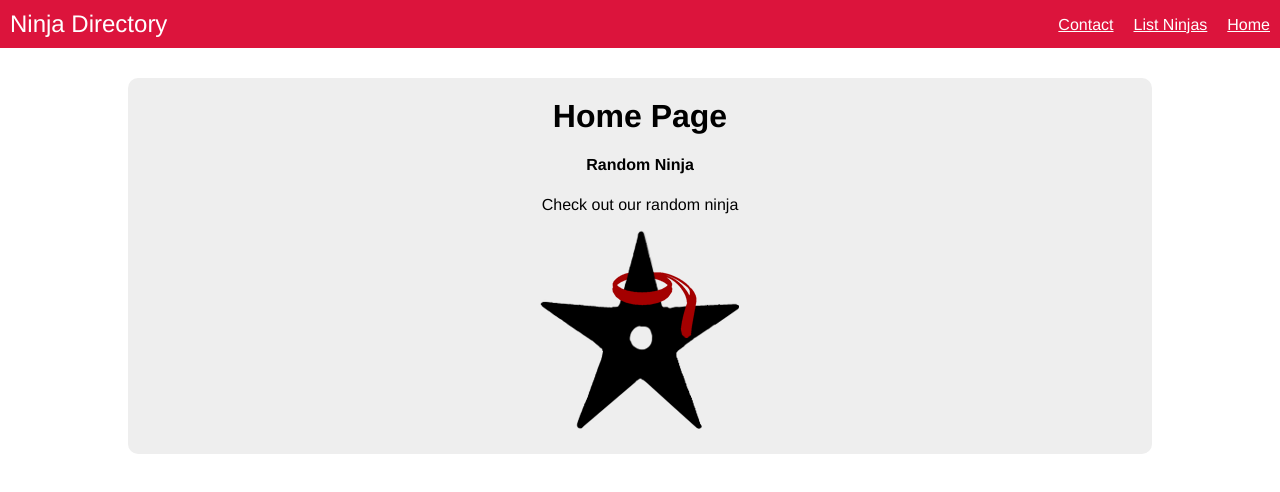
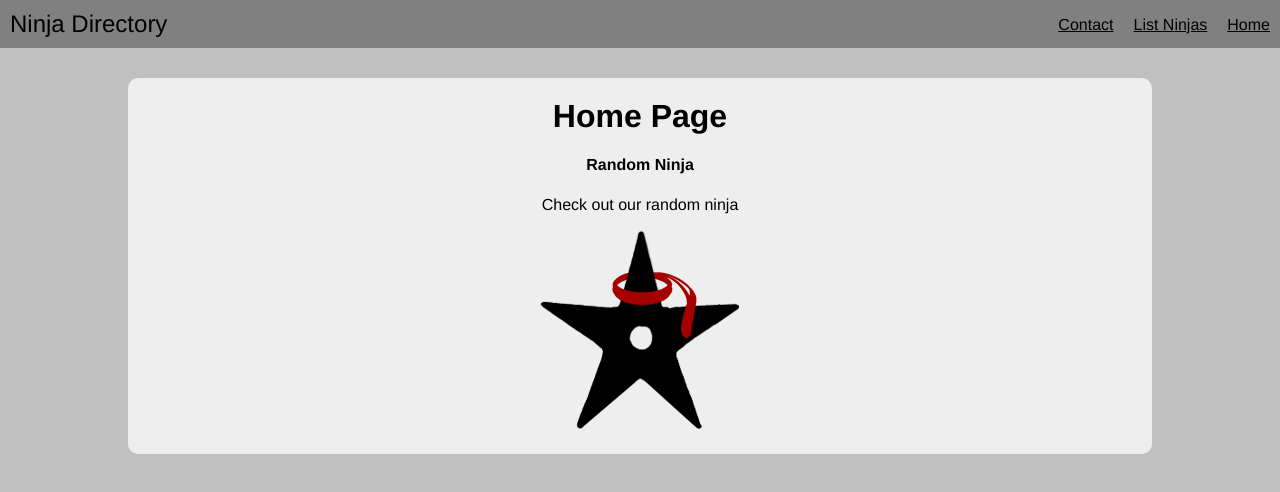
Before and after one commit to LANole/NinjaForHire, a plain HTML site: page index.html in a window 1280 px wide. Drawn offline with Linux system fonts and the light colour scheme.

Commit message:
css stuff

```diff
--- a/content/css/css.css
+++ b/content/css/css.css
@@ -1,6 +1,7 @@
 body{
   font-family: Helvetica;
   margin: 0;
+  background: #C0C0C0;
 }
 
 h1,h2,h3{
@@ -17,8 +18,8 @@ h1,h2,h3{
 }
 
 #menu-bar{
-  background: crimson;
-  color: #fff;
+  background: #808080;
+  color: #000000;
   padding: 10px;
 }
 
@@ -41,7 +42,7 @@ h1,h2,h3{
 }
 
 #menu-bar a{
-  color: #fff
+  color: #000000
 }
 
 main{
--- a/index.html
+++ b/index.html
@@ -2,7 +2,7 @@
 <html lang="en" ng-app="myNinjaApp">
   <head>
     <base href="/" />
-    <title>TheNetNinja Angular Playlist</title>
+    <title>The Net Ninja ~ Ninja's For Hire</title>
     <link href="content/css/css.css" rel="stylesheet" type="text/css" />
     <script src="app\lib\angular.min.js"></script>
     <script src="app\lib\angular-route.min.js"></script>
```
